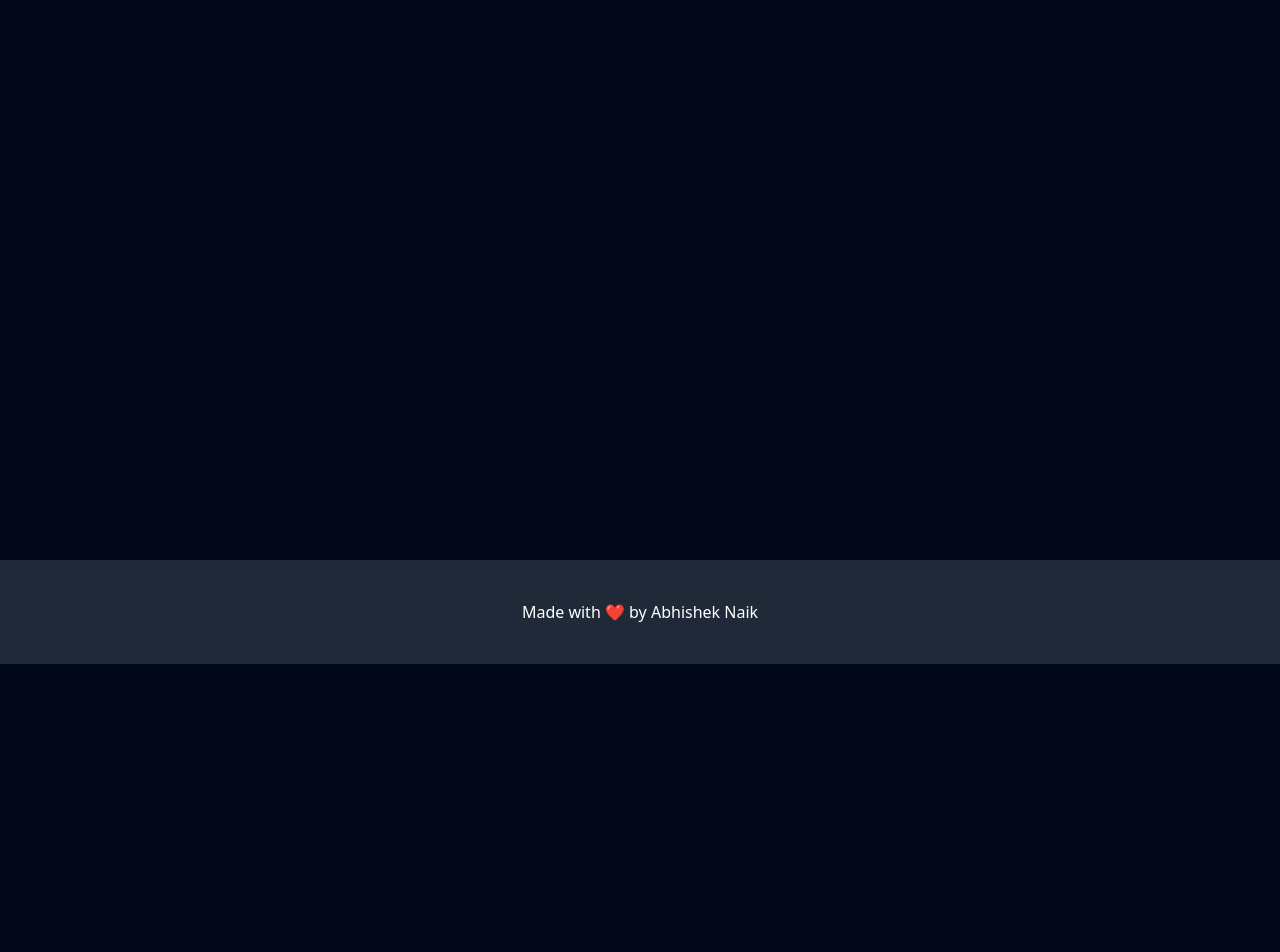
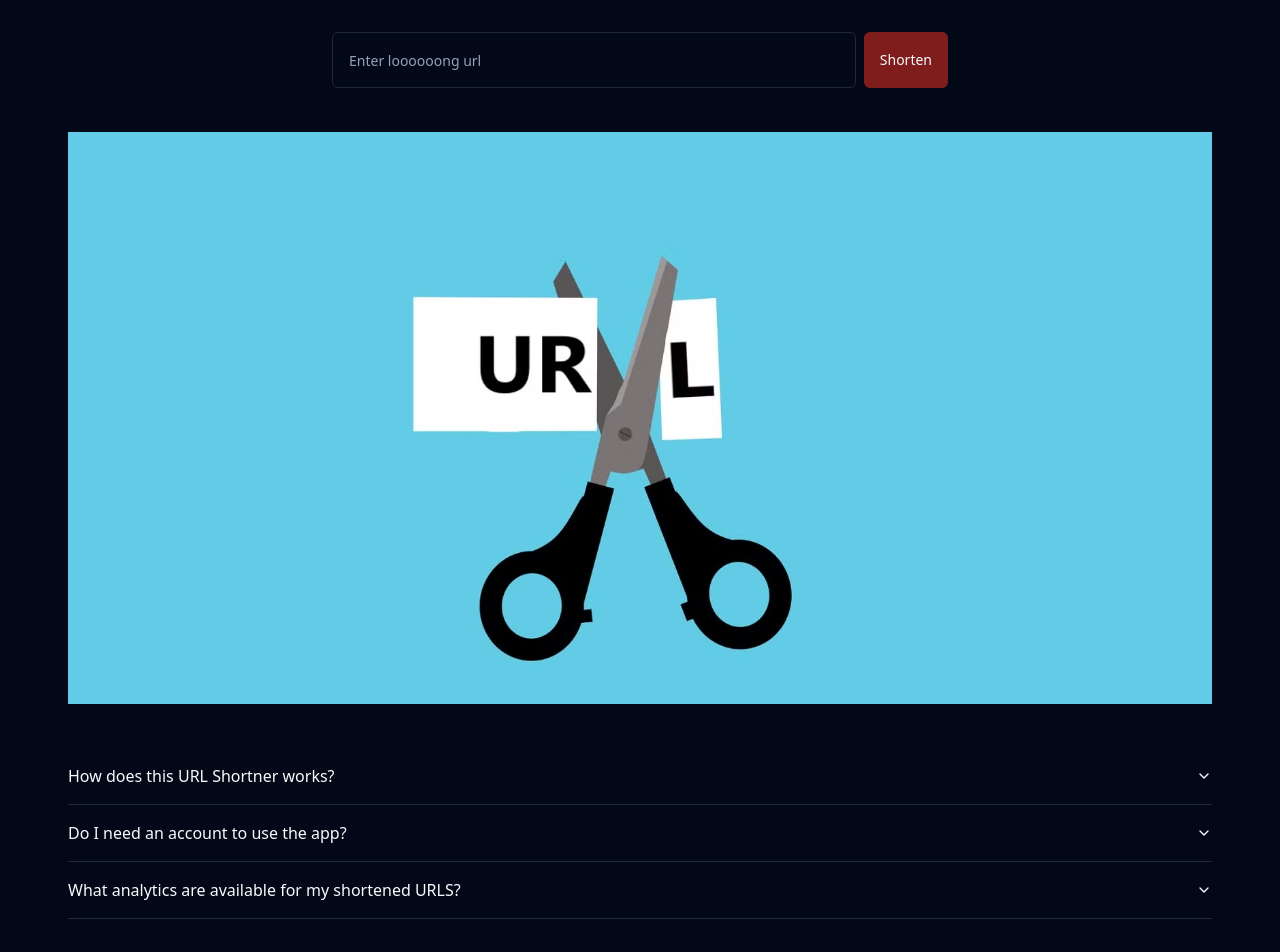
Before and after one commit to abhisheknaik27/urlShortener, a React (Vite) app in the folder client/: page / in a window 1280 px wide. Shown: the part 280-1232 px from the top of the page. Before the commit the page ends 944 px from the top, so only its background shows below. Built offline with nearby package versions, Linux system fonts and the light colour scheme.

Commit message:
landing page

```diff
--- a/client/package.json
+++ b/client/package.json
@@ -10,6 +10,7 @@
     "preview": "vite preview"
   },
   "dependencies": {
+    "@radix-ui/react-accordion": "^1.2.1",
     "@radix-ui/react-avatar": "^1.1.1",
     "@radix-ui/react-dropdown-menu": "^2.1.2",
     "@radix-ui/react-slot": "^1.1.0",
--- a/client/src/components/Header.jsx
+++ b/client/src/components/Header.jsx
@@ -16,7 +16,7 @@
   const navigate = useNavigate();
   const user = true;
   return (
-    <nav className="py-4 px-6 flex justify-between items-center">
+    <nav className="flex justify-between items-center">
       <Link to="/">
         <img src="/logo.png" alt="url-shortner-logo" className="h-12 w-12" />
       </Link>
--- /dev/null
+++ b/client/src/components/ui/accordion.jsx
@@ -0,0 +1,41 @@
+import * as React from "react"
+import * as AccordionPrimitive from "@radix-ui/react-accordion"
+import { ChevronDown } from "lucide-react"
+
+import { cn } from "@/lib/utils"
+
+const Accordion = AccordionPrimitive.Root
+
+const AccordionItem = React.forwardRef(({ className, ...props }, ref) => (
+  <AccordionPrimitive.Item ref={ref} className={cn("border-b", className)} {...props} />
+))
+AccordionItem.displayName = "AccordionItem"
+
+const AccordionTrigger = React.forwardRef(({ className, children, ...props }, ref) => (
+  <AccordionPrimitive.Header className="flex">
+    <AccordionPrimitive.Trigger
+      ref={ref}
+      className={cn(
+        "flex flex-1 items-center justify-between py-4 font-medium transition-all hover:underline [&[data-state=open]>svg]:rotate-180",
+        className
+      )}
+      {...props}>
+      {children}
+      <ChevronDown className="h-4 w-4 shrink-0 transition-transform duration-200" />
+    </AccordionPrimitive.Trigger>
+  </AccordionPrimitive.Header>
+))
+AccordionTrigger.displayName = AccordionPrimitive.Trigger.displayName
+
+const AccordionContent = React.forwardRef(({ className, children, ...props }, ref) => (
+  <AccordionPrimitive.Content
+    ref={ref}
+    className="overflow-hidden text-sm transition-all data-[state=closed]:animate-accordion-up data-[state=open]:animate-accordion-down"
+    {...props}>
+    <div className={cn("pb-4 pt-0", className)}>{children}</div>
+  </AccordionPrimitive.Content>
+))
+
+AccordionContent.displayName = AccordionPrimitive.Content.displayName
+
+export { Accordion, AccordionItem, AccordionTrigger, AccordionContent }
--- /dev/null
+++ b/client/src/components/ui/input.jsx
@@ -0,0 +1,19 @@
+import * as React from "react"
+
+import { cn } from "@/lib/utils"
+
+const Input = React.forwardRef(({ className, type, ...props }, ref) => {
+  return (
+    (<input
+      type={type}
+      className={cn(
+        "flex h-10 w-full rounded-md border border-input bg-background px-3 py-2 text-base ring-offset-background file:border-0 file:bg-transparent file:text-sm file:font-medium file:text-foreground placeholder:text-muted-foreground focus-visible:outline-none focus-visible:ring-2 focus-visible:ring-ring focus-visible:ring-offset-2 disabled:cursor-not-allowed disabled:opacity-50 md:text-sm",
+        className
+      )}
+      ref={ref}
+      {...props} />)
+  );
+})
+Input.displayName = "Input"
+
+export { Input }
--- a/client/src/layouts/AppLayout.jsx
+++ b/client/src/layouts/AppLayout.jsx
@@ -5,7 +5,7 @@
 const AppLayout = () => {
   return (
     <div>
-      <main className="min-h-screen ">
+      <main className="min-h-screen py-4 px-6  ">
         <Header />
         <Outlet />
       </main>
--- a/client/src/pages/Landing.jsx
+++ b/client/src/pages/Landing.jsx
@@ -1,11 +1,72 @@
-import React from 'react'
+import { Button } from "@/components/ui/button";
+import { Input } from "@/components/ui/input";
+import React, { useState } from "react";
+import {
+  Accordion,
+  AccordionContent,
+  AccordionItem,
+  AccordionTrigger,
+} from "@/components/ui/accordion";
+import { useNavigate } from "react-router-dom";
 
 const Landing = () => {
+  const [longUrl, setLongUrl] = useState();
+  const navigate = useNavigate();
+  const handleShortUrl = (e) => {
+    e.preventDefault();
+    if (longUrl) navigate(`/auth?createNew=${longUrl}`);
+  };
   return (
-    <div>
-      Landing
+    <div className="flex flex-col items-center">
+      <h2 className="my-10 sm:my-16 text-3xl sm:text-5xl lg:text-6xl text-white font-bold text-center">
+        URL SHORTENER THAT CATERS TO YOUR NEEDS
+      </h2>
+      <form
+        onSubmit={handleShortUrl}
+        className="sm:h-14 flex flex-col sm:flex-row w-full md:w-2/4 gap-2"
+      >
+        <Input
+          value={longUrl}
+          type="url"
+          placeholder="Enter loooooong url"
+          onChange={(e) => setLongUrl(e.target.value)}
+          className="h-full flex-1 py-4 px-4"
+        />
+        <Button className="h-full" type="submit" variant="destructive">
+          Shorten
+        </Button>
+      </form>
+      <img src="/banner.avif" alt="banner" className="w-full my-11 md:px-11" />
+      <Accordion type="multiple" collapsible className="w-full md:px-11">
+        <AccordionItem value="item-1">
+          <AccordionTrigger>How does this URL Shortner works?</AccordionTrigger>
+          <AccordionContent>
+            When you enter a long URL, our system generates a shorter version of
+            that URL. This shortened URL redirects to the original long URL when
+            accessed.
+          </AccordionContent>
+        </AccordionItem>
+        <AccordionItem value="item-2">
+          <AccordionTrigger>
+            Do I need an account to use the app?
+          </AccordionTrigger>
+          <AccordionContent>
+            Yes. Creating an account allows you to manage your URLs, view
+            analytics, and customize your short URLs.
+          </AccordionContent>
+        </AccordionItem>
+        <AccordionItem value="item-3">
+          <AccordionTrigger>
+            What analytics are available for my shortened URLS?
+          </AccordionTrigger>
+          <AccordionContent>
+            You can view the number of clicks, geolocation data of the clicks
+            and device types (mobile/desktop) for each of your shortened URLS.
+          </AccordionContent>
+        </AccordionItem>
+      </Accordion>
     </div>
-  )
-}
+  );
+};
 
-export default Landing
+export default Landing;
--- a/client/tailwind.config.js
+++ b/client/tailwind.config.js
@@ -50,6 +50,28 @@
   				'4': 'hsl(var(--chart-4))',
   				'5': 'hsl(var(--chart-5))'
   			}
+  		},
+  		keyframes: {
+  			'accordion-down': {
+  				from: {
+  					height: '0'
+  				},
+  				to: {
+  					height: 'var(--radix-accordion-content-height)'
+  				}
+  			},
+  			'accordion-up': {
+  				from: {
+  					height: 'var(--radix-accordion-content-height)'
+  				},
+  				to: {
+  					height: '0'
+  				}
+  			}
+  		},
+  		animation: {
+  			'accordion-down': 'accordion-down 0.2s ease-out',
+  			'accordion-up': 'accordion-up 0.2s ease-out'
   		}
   	}
   },
```
Also changed, not shown: 1 other file (tests, documents, lock files or other folders).
